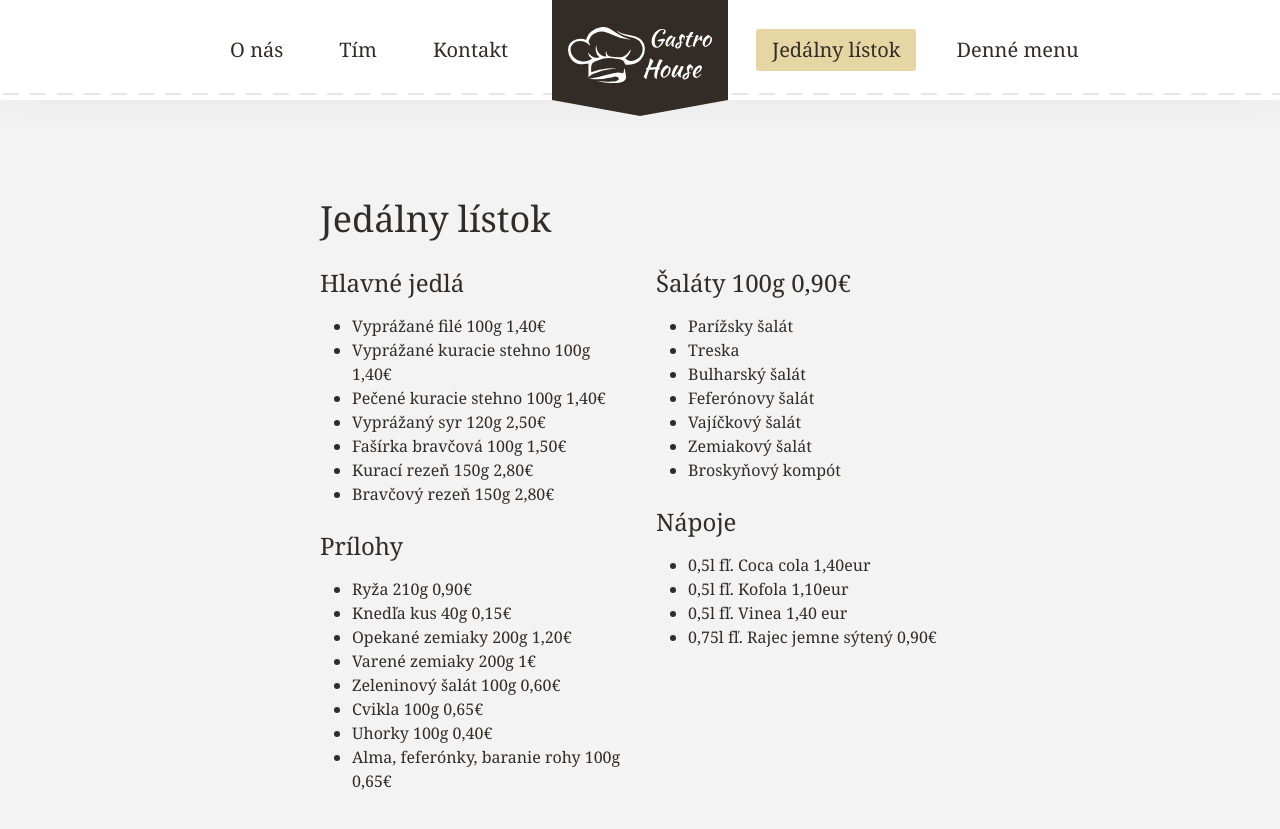
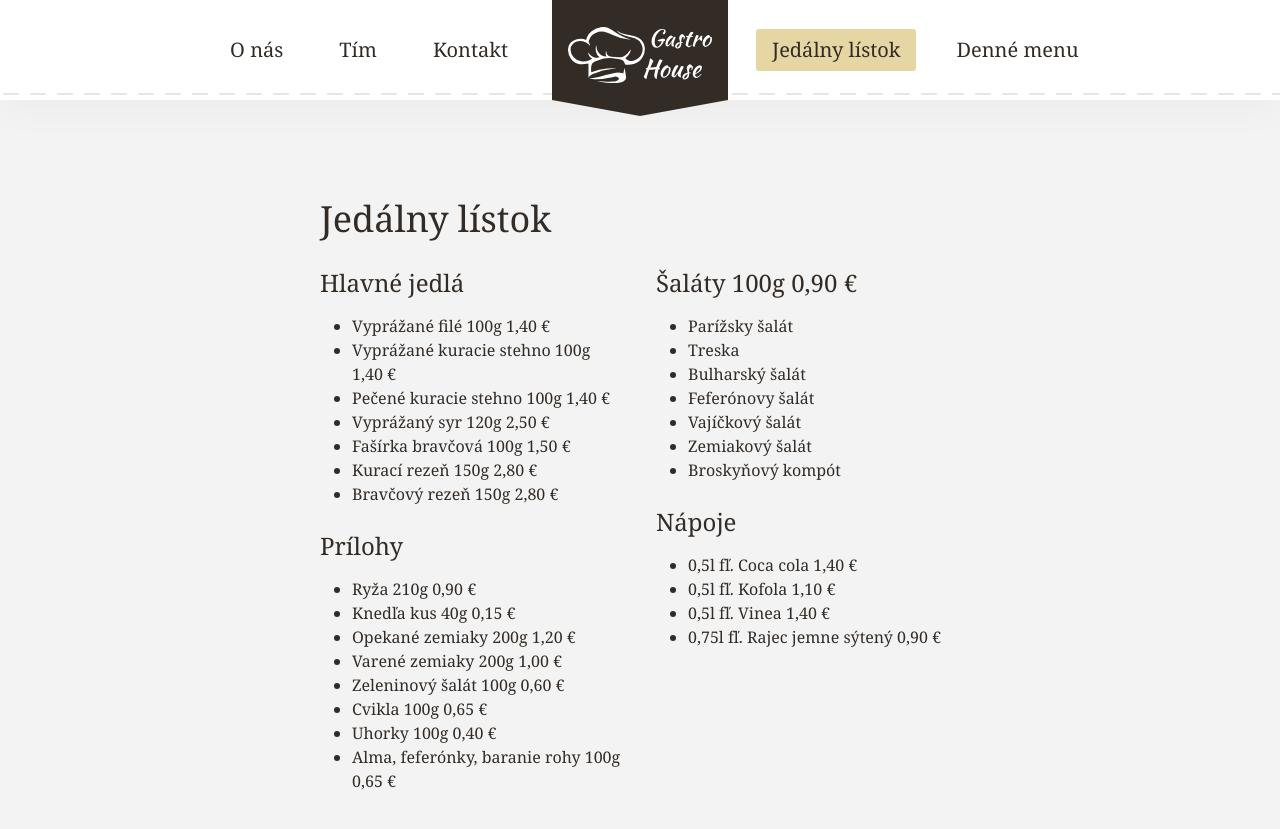
Before and after one commit to gastrohouse/web, a Jekyll site: the page built from _pages/jedalny-listok.html, in a window 1280 px wide and 900 px high. Shown: the top 829 px of the window. Built offline with Jekyll 4.4.1, drawn with Linux system fonts in a browser that asks for light colours.

Commit message:
Update from Forestry.io - _pages/jedalny-listok.html

```diff
--- a/_pages/jedalny-listok.html
+++ b/_pages/jedalny-listok.html
@@ -1,36 +1,35 @@
 ---
 title: Jedálny lístok
 layout: page
-permalink: /jedalny-listok/
+permalink: "/jedalny-listok/"
 ---
-
 <div class="columns columns-2">
 <div>
 <h3>Hlavné jedlá</h3>
 <ul>
-<li>Vyprážané filé 100g 1,40€</li>
-<li>Vyprážané kuracie stehno 100g 1,40€</li>
-<li>Pečené kuracie stehno 100g 1,40€</li>
-<li>Vyprážaný syr 120g 2,50€</li>
-<li>Fašírka bravčová 100g 1,50€</li>
-<li>Kurací rezeň 150g 2,80€</li>
-<li>Bravčový rezeň 150g 2,80€</li>
+<li>Vyprážané filé 100g 1,40 €</li>
+<li>Vyprážané kuracie stehno 100g 1,40 €</li>
+<li>Pečené kuracie stehno 100g 1,40 €</li>
+<li>Vyprážaný syr 120g 2,50 €</li>
+<li>Fašírka bravčová 100g 1,50 €</li>
+<li>Kurací rezeň 150g 2,80 €</li>
+<li>Bravčový rezeň 150g 2,80 €</li>
 </ul>
 
 <h3>Prílohy</h3>
 <ul>
-<li>Ryža 210g 0,90€</li>
-<li>Knedľa kus 40g 0,15€</li>
-<li>Opekané zemiaky 200g 1,20€</li>
-<li>Varené zemiaky 200g 1€</li>
-<li>Zeleninový šalát 100g 0,60€</li>
-<li>Cvikla 100g 0,65€</li>
-<li>Uhorky 100g 0,40€</li>
-<li>Alma, feferónky, baranie rohy 100g 0,65€</li>
+<li>Ryža 210g 0,90 €</li>
+<li>Knedľa kus 40g 0,15 €</li>
+<li>Opekané zemiaky 200g 1,20 €</li>
+<li>Varené zemiaky 200g 1,00 €</li>
+<li>Zeleninový šalát 100g 0,60 €</li>
+<li>Cvikla 100g 0,65 €</li>
+<li>Uhorky 100g 0,40 €</li>
+<li>Alma, feferónky, baranie rohy 100g 0,65 €</li>
 </ul>
 </div>
 <div>
-<h3>Šaláty 100g 0,90€</h3>
+<h3>Šaláty 100g 0,90 €</h3>
 <ul>
 <li>Parížsky šalát</li>
 <li>Treska</li>
@@ -43,9 +42,9 @@ permalink: /jedalny-listok/
 
 <h3>Nápoje</h3>
 <ul>
-<li>0,5l fľ. Coca cola 1,40eur</li>
-<li>0,5l fľ. Kofola 1,10eur</li>
-<li>0,5l fľ. Vinea 1,40 eur</li>
-<li>0,75l fľ. Rajec jemne sýtený 0,90€</li>
+<li>0,5l fľ. Coca cola 1,40&nbsp;€</li>
+<li>0,5l fľ. Kofola 1,10&nbsp;€</li>
+<li>0,5l fľ. Vinea 1,40 €</li>
+<li>0,75l fľ. Rajec jemne sýtený 0,90&nbsp;€</li>
 </ul>
-</div>
+</div></div>
```
